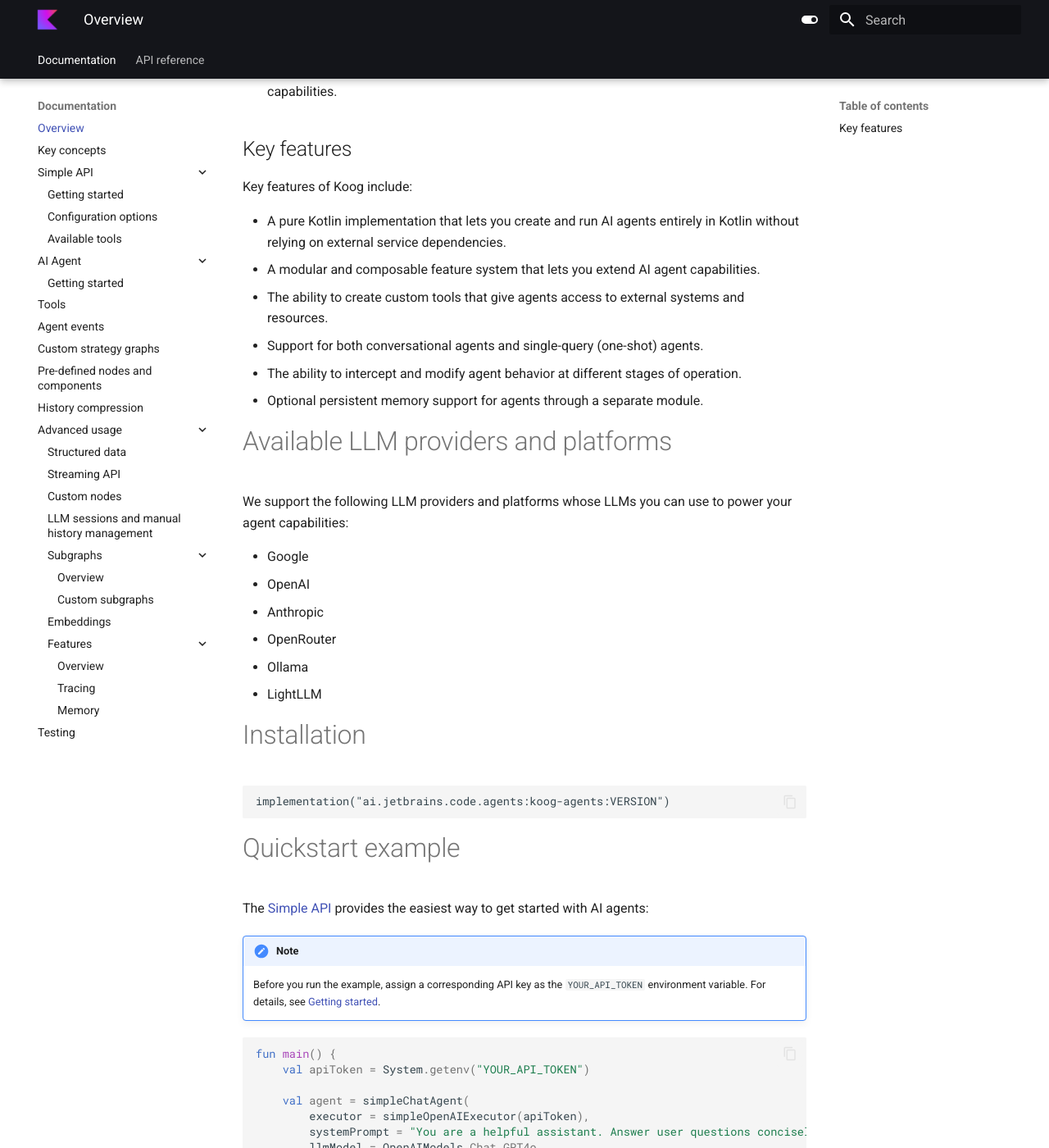
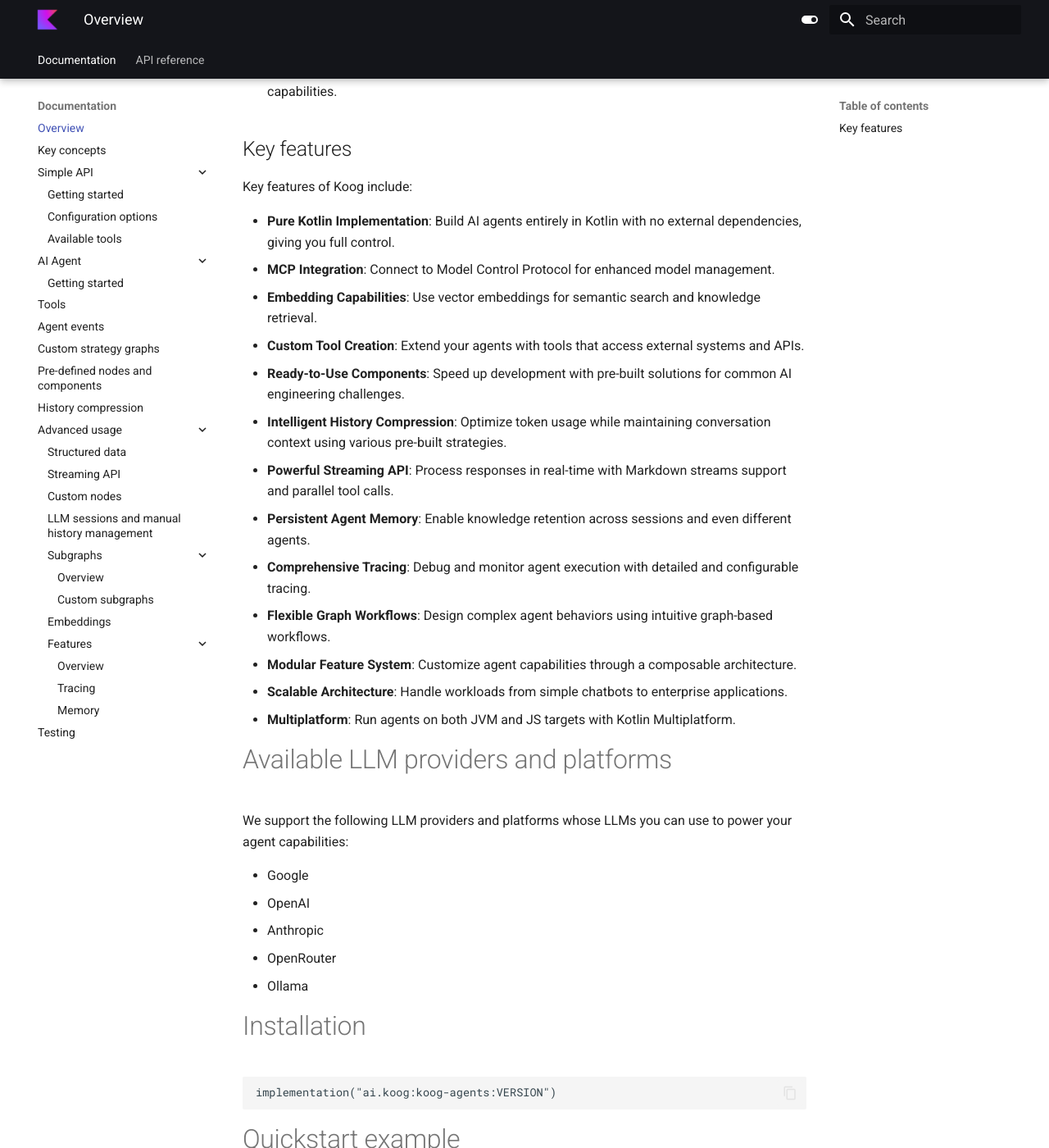
Before and after one commit to JetBrains/koog-docs, an MkDocs documentation site: the page built from docs/index.md, in a window 1280 px wide and 1400 px high, scrolled down 348 px. Shown: the whole window at 82% size. Built offline with MkDocs 1.6.1 and Material for MkDocs 9.7.7, drawn with Linux system fonts in a browser that asks for light colours.

Commit message:
Propose key features of Koog that are correct

````diff
--- a/docs/index.md
+++ b/docs/index.md
@@ -13,12 +13,19 @@
 
 Key features of Koog include:
 
-- A pure Kotlin implementation that lets you create and run AI agents entirely in Kotlin without relying on external service dependencies.
-- A modular and composable feature system that lets you extend AI agent capabilities.
-- The ability to create custom tools that give agents access to external systems and resources.
-- Support for both conversational agents and single-query (one-shot) agents.
-- The ability to intercept and modify agent behavior at different stages of operation.
-- Optional persistent memory support for agents through a separate module.
+- **Pure Kotlin Implementation**: Build AI agents entirely in Kotlin with no external dependencies, giving you full control.
+- **MCP Integration**: Connect to Model Control Protocol for enhanced model management.
+- **Embedding Capabilities**: Use vector embeddings for semantic search and knowledge retrieval.
+- **Custom Tool Creation**: Extend your agents with tools that access external systems and APIs.
+- **Ready-to-Use Components**: Speed up development with pre-built solutions for common AI engineering challenges.
+- **Intelligent History Compression**: Optimize token usage while maintaining conversation context using various pre-built strategies.
+- **Powerful Streaming API**: Process responses in real-time with Markdown streams support and parallel tool calls.
+- **Persistent Agent Memory**: Enable knowledge retention across sessions and even different agents.
+- **Comprehensive Tracing**: Debug and monitor agent execution with detailed and configurable tracing.
+- **Flexible Graph Workflows**: Design complex agent behaviors using intuitive graph-based workflows.
+- **Modular Feature System**: Customize agent capabilities through a composable architecture.
+- **Scalable Architecture**: Handle workloads from simple chatbots to enterprise applications.
+- **Multiplatform**: Run agents on both JVM and JS targets with Kotlin Multiplatform.
 
 # Available LLM providers and platforms
 
@@ -29,12 +36,11 @@
 - Anthropic
 - OpenRouter
 - Ollama
-- LightLLM
 
 # Installation
 
 ```
-implementation("ai.jetbrains.code.agents:koog-agents:VERSION")
+implementation("ai.koog:koog-agents:VERSION")
 ```
 
 # Quickstart example
````
